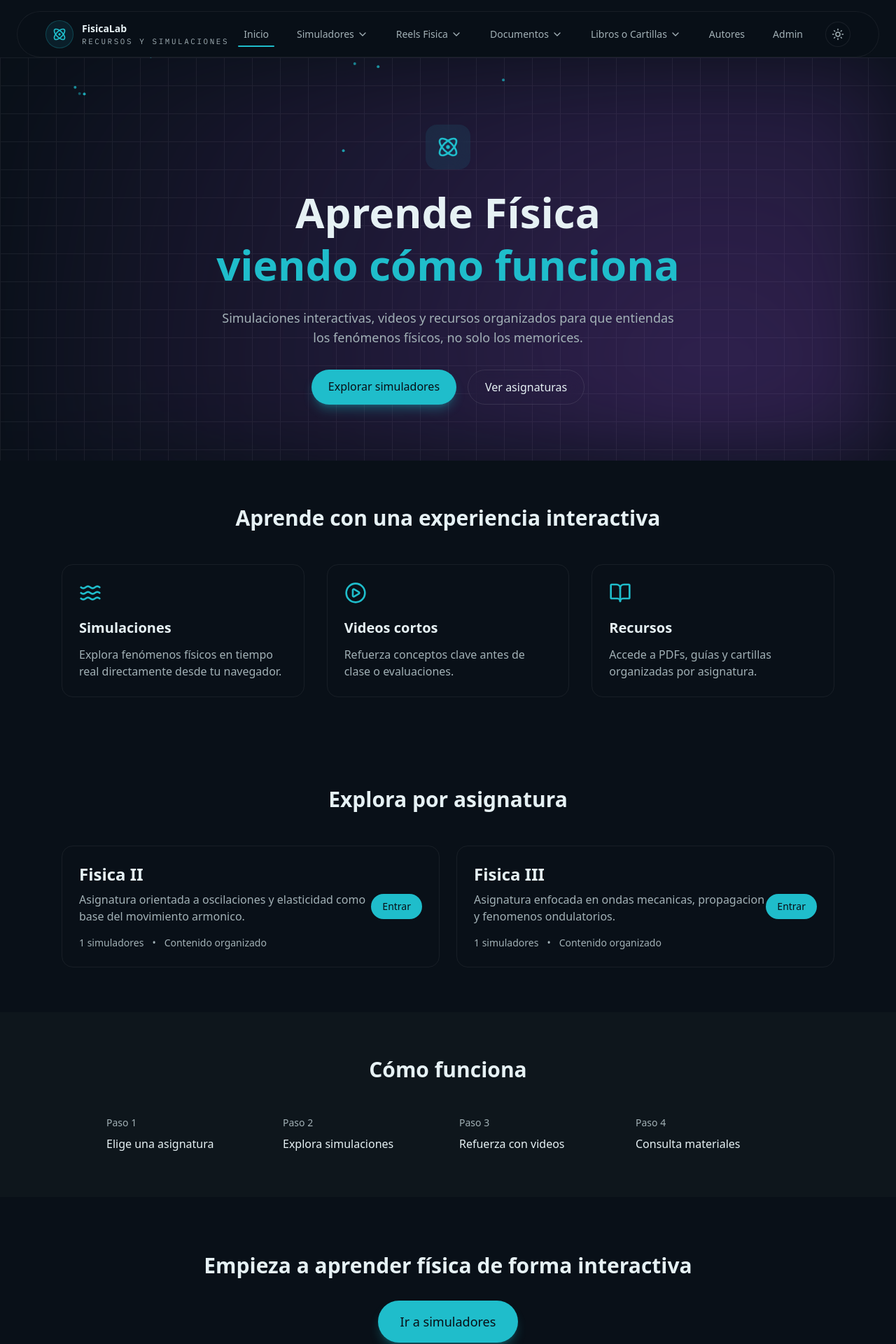
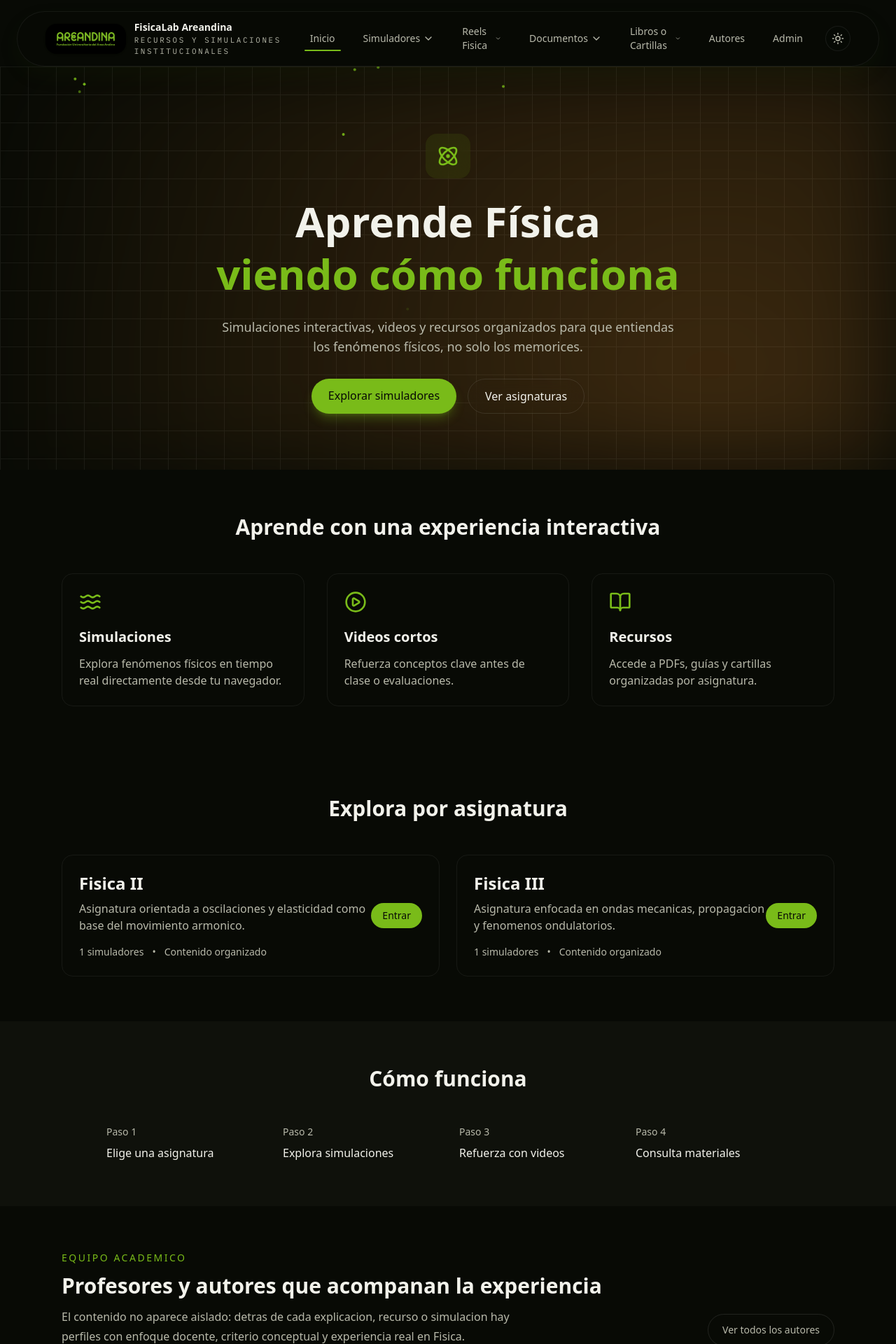
Before and after one commit to Andres0210/fisica-campus, a Next.js app: page / in a window 1280 px wide. Shown: the top 1920 px of the page at 70% size. Built offline with nearby package versions, Linux system fonts and the light colour scheme.

Commit message:
cambio desenio

```diff
--- a/app/globals.css
+++ b/app/globals.css
@@ -32,45 +32,45 @@
 
 :root {
   --radius: 1.5rem;
-  --background: oklch(0.97 0.01 235);
-  --foreground: oklch(0.24 0.03 255);
-  --card: oklch(0.99 0.01 235 / 0.9);
-  --card-foreground: oklch(0.24 0.03 255);
-  --popover: oklch(0.99 0.01 235);
-  --popover-foreground: oklch(0.24 0.03 255);
-  --primary: oklch(0.61 0.14 226);
-  --primary-foreground: oklch(0.98 0.01 235);
-  --secondary: oklch(0.93 0.016 220);
-  --secondary-foreground: oklch(0.25 0.032 255);
-  --muted: oklch(0.95 0.012 225);
-  --muted-foreground: oklch(0.5 0.035 252);
-  --accent: oklch(0.9 0.05 200);
-  --accent-foreground: oklch(0.23 0.03 255);
+  --background: oklch(0.985 0.014 110);
+  --foreground: oklch(0.22 0.012 120);
+  --card: oklch(0.995 0.01 110 / 0.92);
+  --card-foreground: oklch(0.22 0.012 120);
+  --popover: oklch(0.995 0.01 110);
+  --popover-foreground: oklch(0.22 0.012 120);
+  --primary: oklch(0.72 0.19 131);
+  --primary-foreground: oklch(0.15 0.01 120);
+  --secondary: oklch(0.9 0.08 70);
+  --secondary-foreground: oklch(0.2 0.02 70);
+  --muted: oklch(0.95 0.02 105);
+  --muted-foreground: oklch(0.46 0.04 120);
+  --accent: oklch(0.7 0.27 356);
+  --accent-foreground: oklch(0.98 0.01 110);
   --destructive: oklch(0.62 0.21 27);
-  --border: oklch(0.87 0.018 225);
-  --input: oklch(0.89 0.018 225);
-  --ring: oklch(0.61 0.14 226 / 0.55);
+  --border: oklch(0.88 0.03 115);
+  --input: oklch(0.9 0.03 115);
+  --ring: oklch(0.72 0.19 131 / 0.45);
 }
 
 .dark {
-  --background: oklch(0.17 0.02 252);
-  --foreground: oklch(0.95 0.012 220);
-  --card: oklch(0.21 0.018 252 / 0.82);
-  --card-foreground: oklch(0.95 0.012 220);
-  --popover: oklch(0.21 0.018 252);
-  --popover-foreground: oklch(0.95 0.012 220);
-  --primary: oklch(0.73 0.12 205);
-  --primary-foreground: oklch(0.16 0.018 252);
-  --secondary: oklch(0.25 0.022 252);
-  --secondary-foreground: oklch(0.95 0.012 220);
-  --muted: oklch(0.23 0.018 252);
-  --muted-foreground: oklch(0.75 0.018 220);
-  --accent: oklch(0.33 0.05 201);
-  --accent-foreground: oklch(0.96 0.01 220);
+  --background: oklch(0.14 0.012 120);
+  --foreground: oklch(0.96 0.01 110);
+  --card: oklch(0.18 0.014 120 / 0.9);
+  --card-foreground: oklch(0.96 0.01 110);
+  --popover: oklch(0.18 0.014 120);
+  --popover-foreground: oklch(0.96 0.01 110);
+  --primary: oklch(0.72 0.19 131);
+  --primary-foreground: oklch(0.14 0.012 120);
+  --secondary: oklch(0.7 0.16 63);
+  --secondary-foreground: oklch(0.14 0.012 120);
+  --muted: oklch(0.22 0.015 120);
+  --muted-foreground: oklch(0.78 0.02 110);
+  --accent: oklch(0.7 0.27 356);
+  --accent-foreground: oklch(0.98 0.01 110);
   --destructive: oklch(0.68 0.205 24.5);
   --border: oklch(1 0 0 / 0.1);
   --input: oklch(1 0 0 / 0.14);
-  --ring: oklch(0.73 0.12 205 / 0.55);
+  --ring: oklch(0.72 0.19 131 / 0.45);
 }
 
 @layer base {
@@ -85,8 +85,9 @@
   body {
     @apply bg-background text-foreground;
     background-image:
-      radial-gradient(circle at top left, color-mix(in srgb, var(--primary) 20%, transparent) 0, transparent 32%),
-      radial-gradient(circle at 80% 20%, color-mix(in srgb, var(--accent) 18%, transparent) 0, transparent 24%),
+      radial-gradient(circle at top left, color-mix(in srgb, var(--primary) 18%, transparent) 0, transparent 34%),
+      radial-gradient(circle at 82% 16%, color-mix(in srgb, var(--secondary) 18%, transparent) 0, transparent 24%),
+      radial-gradient(circle at 60% 78%, color-mix(in srgb, var(--accent) 10%, transparent) 0, transparent 26%),
       linear-gradient(180deg, color-mix(in srgb, var(--background) 92%, white 8%) 0%, var(--background) 100%);
     min-height: 100vh;
   }
@@ -99,7 +100,7 @@
 
   .glass-panel {
     @apply border border-border/70 bg-card/80 backdrop-blur-xl;
-    box-shadow: 0 24px 80px rgba(7, 18, 40, 0.18);
+    box-shadow: 0 24px 80px rgba(47, 62, 18, 0.12);
   }
 
   .eyebrow {
--- a/app/layout.tsx
+++ b/app/layout.tsx
@@ -1,4 +1,5 @@
 import type { Metadata } from "next";
+import SiteFooter from "@/components/SiteFooter";
 import { IBM_Plex_Mono, Space_Grotesk } from "next/font/google";
 import { ThemeProvider } from "next-themes";
 import "./globals.css";
@@ -30,6 +31,7 @@ export default function RootLayout({
       <body className={`${spaceGrotesk.variable} ${ibmPlexMono.variable} antialiased`}>
         <ThemeProvider attribute="class" defaultTheme="dark" enableSystem={false}>
           {children}
+          <SiteFooter />
         </ThemeProvider>
       </body>
     </html>
--- a/app/page.tsx
+++ b/app/page.tsx
@@ -1,8 +1,9 @@
 "use client";
+import AuthorCard from "@/components/authors/AuthorCard";
 import Navbar from "@/components/Navbar";
+import { authors, subjects } from "@/lib/academic-content";
 import Link from "next/link";
 import { Atom, PlayCircle, BookOpen, Waves } from "lucide-react";
-import { subjects } from "@/lib/academic-content";
 import { motion } from "framer-motion";
 import { useEffect, useState } from "react";
 
@@ -42,9 +43,9 @@ export default function Home() {
         <motion.div
           animate={{
             background: [
-              "radial-gradient(circle at 20% 20%, rgba(99,102,241,0.25), transparent)",
-              "radial-gradient(circle at 80% 80%, rgba(168,85,247,0.25), transparent)",
-              "radial-gradient(circle at 50% 30%, rgba(59,130,246,0.25), transparent)",
+              "radial-gradient(circle at 20% 20%, rgba(127,181,54,0.28), transparent)",
+              "radial-gradient(circle at 80% 80%, rgba(245,152,47,0.22), transparent)",
+              "radial-gradient(circle at 50% 30%, rgba(230,0,126,0.16), transparent)",
             ],
           }}
           transition={{ duration: 12, repeat: Infinity }}
@@ -225,6 +226,38 @@ export default function Home() {
         </div>
       </section>
 
+      {/* AUTORES EN HOME */}
+      <section className="mx-auto max-w-6xl px-6 py-16">
+        <div className="flex flex-col gap-4 md:flex-row md:items-end md:justify-between">
+          <div>
+            <p className="text-sm uppercase tracking-[0.18em] text-primary">
+              Equipo academico
+            </p>
+            <h2 className="mt-3 text-3xl font-semibold">
+              Profesores y autores que acompanan la experiencia
+            </h2>
+            <p className="mt-3 max-w-2xl leading-7 text-muted-foreground">
+              El contenido no aparece aislado: detras de cada explicacion,
+              recurso o simulacion hay perfiles con enfoque docente, criterio
+              conceptual y experiencia real en Fisica.
+            </p>
+          </div>
+
+          <Link
+            href="/autores"
+            className="inline-flex rounded-full border border-border px-5 py-3 text-sm font-medium text-muted-foreground transition hover:bg-muted hover:text-foreground"
+          >
+            Ver todos los autores
+          </Link>
+        </div>
+
+        <div className="mt-10 grid gap-6 md:grid-cols-2 lg:grid-cols-4">
+          {authors.map((author) => (
+            <AuthorCard key={author.id} item={author} />
+          ))}
+        </div>
+      </section>
+
       {/* CTA FINAL */}
       <section className="py-20 text-center">
         <h2 className="text-3xl font-semibold">
--- a/components/Navbar.tsx
+++ b/components/Navbar.tsx
@@ -1,6 +1,7 @@
 "use client";
 
-import { Atom, Menu, X, ChevronDown } from "lucide-react";
+import { Menu, X, ChevronDown } from "lucide-react";
+import Image from "next/image";
 import Link from "next/link";
 import { useEffect, useState } from "react";
 import { usePathname } from "next/navigation";
@@ -83,16 +84,23 @@ export default function Navbar() {
         ${visible ? "translate-y-0" : "-translate-y-full"}
       `}
     >
-      <div className="section-shell flex items-center justify-between rounded-full px-5 py-3 bg-background/80 backdrop-blur-md border border-border/60">
+      <div className="section-shell flex items-center justify-between rounded-full px-5 py-3 bg-background/85 backdrop-blur-md border border-border/60 shadow-[0_12px_30px_rgba(56,88,17,0.08)]">
         {/* LOGO */}
         <Link href="/" className="flex items-center gap-3">
-          <span className="flex h-10 w-10 items-center justify-center rounded-full border border-primary/25 bg-primary/10 text-primary">
-            <Atom className="h-5 w-5" />
+          <span className="flex items-center justify-center rounded-[1rem] border border-black/10 bg-black px-3 py-2 shadow-sm">
+            <Image
+              src="/brand/areandina-logo.png"
+              alt="Areandina"
+              width={140}
+              height={38}
+              className="h-auto w-[108px] md:w-[130px]"
+              priority
+            />
           </span>
           <div className="hidden md:block">
-            <p className="text-sm font-semibold text-foreground">FisicaLab</p>
+            <p className="text-sm font-semibold text-foreground">FisicaLab Areandina</p>
             <p className="font-mono text-[0.68rem] uppercase tracking-[0.24em] text-muted-foreground">
-              Recursos y simulaciones
+              Recursos y simulaciones institucionales
             </p>
           </div>
         </Link>
--- /dev/null
+++ b/components/SiteFooter.tsx
@@ -0,0 +1,66 @@
+import Image from "next/image";
+import Link from "next/link";
+
+const footerLinks = [
+  { label: "Inicio", href: "/" },
+  { label: "Simuladores", href: "/simuladores" },
+  { label: "Videos", href: "/videos" },
+  { label: "Documentos", href: "/documentos" },
+  { label: "Autores", href: "/autores" },
+  { label: "Admin", href: "/admin" },
+];
+
+export default function SiteFooter() {
+  return (
+    <footer className="mt-20 border-t border-border/70 bg-black text-white">
+      <div className="section-shell grid gap-10 py-10 lg:grid-cols-[minmax(0,1.1fr)_minmax(0,0.9fr)]">
+        <div>
+          <div className="inline-flex rounded-[1.5rem] border border-white/10 bg-white/5 p-4">
+            <Image
+              src="/brand/areandina-logo.png"
+              alt="Areandina"
+              width={300}
+              height={82}
+              className="h-auto w-[200px] md:w-[280px]"
+              priority
+            />
+          </div>
+          <p className="mt-5 max-w-2xl text-sm leading-7 text-white/70">
+            FisicaLab adapta la experiencia academica de la Fundacion Universitaria del Area Andina
+            para ofrecer simulaciones, videos, documentos y materiales de apoyo en una sola plataforma.
+          </p>
+        </div>
+
+        <div className="grid gap-6 sm:grid-cols-2">
+          <div>
+            <p className="text-sm font-semibold uppercase tracking-[0.18em] text-[#7fb536]">
+              Navegacion
+            </p>
+            <div className="mt-4 grid gap-3">
+              {footerLinks.map((link) => (
+                <Link
+                  key={link.href}
+                  href={link.href}
+                  className="text-sm text-white/70 transition hover:text-white"
+                >
+                  {link.label}
+                </Link>
+              ))}
+            </div>
+          </div>
+
+          {/* <div>
+            <p className="text-sm font-semibold uppercase tracking-[0.18em] text-[#f5982f]">
+              Identidad
+            </p>
+            <div className="mt-4 grid gap-3 text-sm text-white/70">
+              <p>Verde Areandina como color principal.</p>
+              <p>Naranja y fucsia como acentos editoriales.</p>
+              <p>Base oscura institucional para cierre visual del sitio.</p>
+            </div>
+          </div> */}
+        </div>
+      </div>
+    </footer>
+  );
+}
```
Also changed, not shown: public/brand/areandina-logo.png (added).
